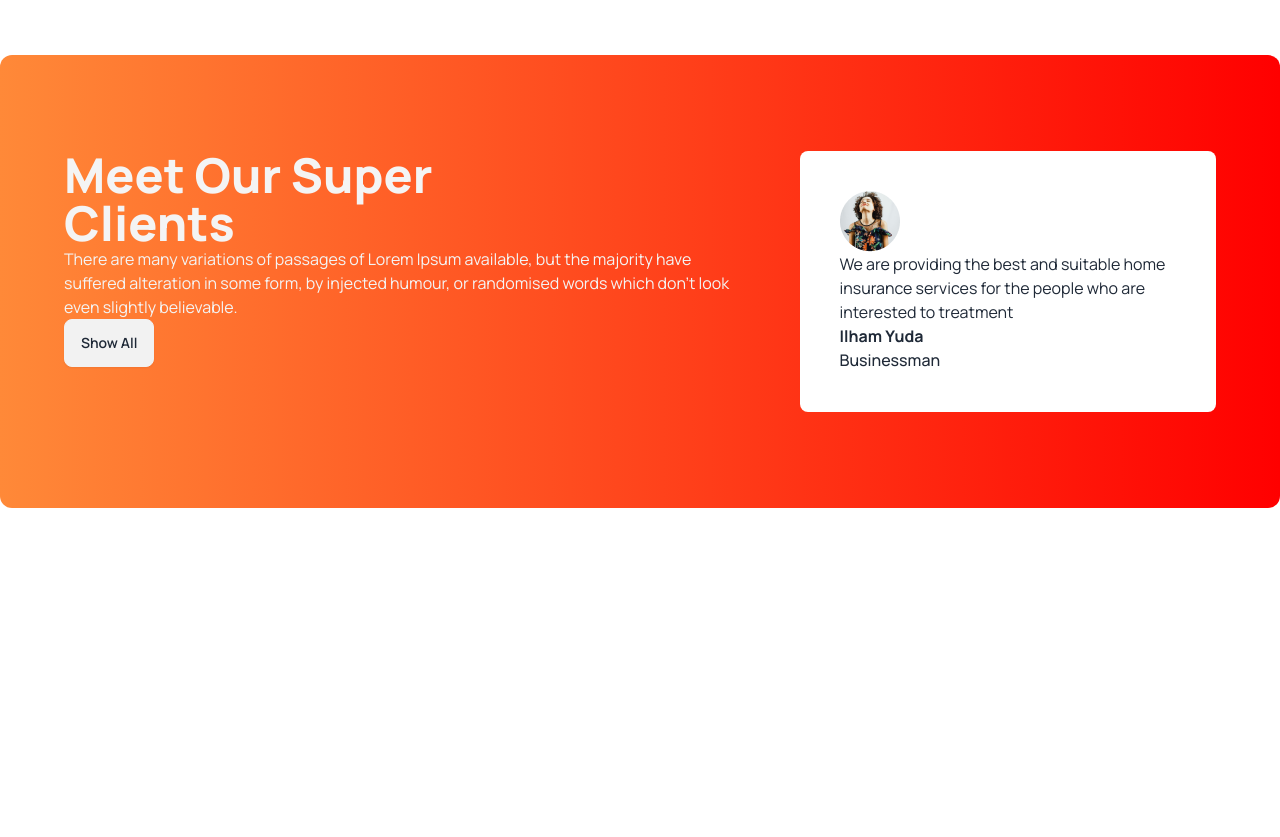
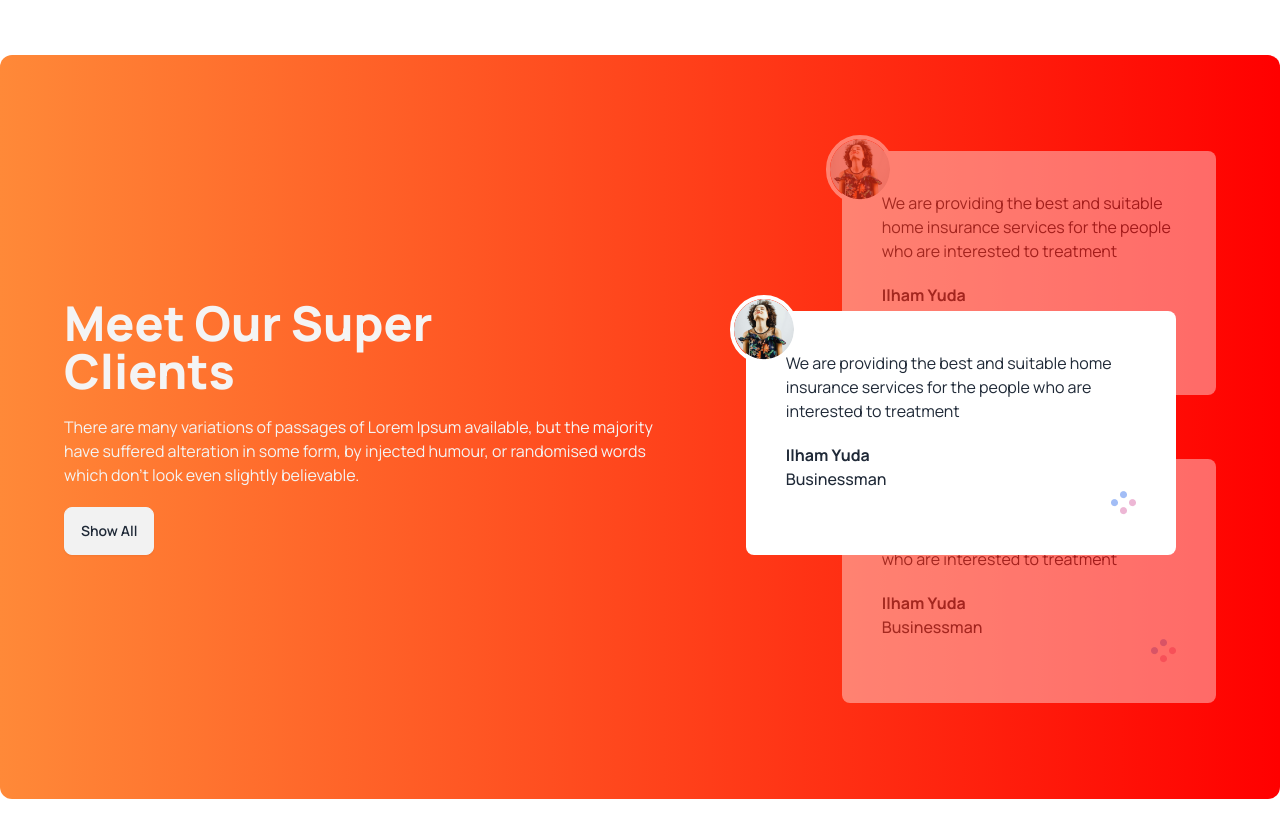
Before and after one commit to sezan10/tea-house-project-with-daisyui, a plain HTML site: page index.html in a window 1280 px wide. Shown: the part 1740-2577 px from the top of the page. Before the commit the page ends 2344 px from the top, so only its background shows below. Drawn offline with nearby package versions, Linux system fonts and the light colour scheme.

Commit message:
finished the review section

```diff
--- a/index.html
+++ b/index.html
@@ -179,29 +179,75 @@
       <section
         class="my-24 flex flex-col lg:flex-row gap-12 rounded-xl bg-gradient-to-r from-[#FF8938] to-[#F00] opacity-100 px-16 py-24"
       >
-        <div>
+        <div class="flex items-center lg:pr-28">
+          <div class="space-y-5">
             <h2 class="text-5xl font-extrabold text-[#F4F4F4]">
               Meet Our Super <br />
               Clients
             </h2>
             <p class="text-[#F4F4F4]">
-            There are many variations of passages of Lorem Ipsum available, but
-            the majority have suffered alteration in some form, by injected
-            humour, or randomised words which don't look even slightly
-            believable.
+              There are many variations of passages of Lorem Ipsum available,
+              but the majority have suffered alteration in some form, by
+              injected humour, or randomised words which don't look even
+              slightly believable.
             </p>
             <button class="btn">Show All</button>
           </div>
-        <div>
-          <!-- review -->
-          <div class="p-10 rounded-lg bg-white">
-            <img src="images/client.png" alt="" />
+        </div>
+        <!-- revies container -->
+        <div class="relative">
+          <!-- next review -->
+          <div class="relative z-10 mb-16 opacity-40 p-10 rounded-lg bg-white">
+            <img
+              class="absolute -left-4 -top-4 border-4 border-white rounded-full"
+              src="images/client.png"
+              alt=""
+            />
             <p>
               We are providing the best and suitable home insurance services for
               the people who are interested to treatment
             </p>
-            <h4 class="font-bold">Ilham Yuda</h4>
+            <h4 class="font-bold mt-5">Ilham Yuda</h4>
             <p class="font-medium">Businessman</p>
+            <div class="flex justify-end">
+              <img src="images/circles.png" alt="" />
+            </div>
+          </div>
+          <!-- current review -->
+          <div
+            class="absolute z-20 p-10 top-40 lg:-left-24 lg:w-[430px] rounded-lg bg-white"
+          >
+            <img
+              class="absolute -left-4 -top-4 border-4 border-white rounded-full"
+              src="images/client.png"
+              alt=""
+            />
+            <p>
+              We are providing the best and suitable home insurance services for
+              the people who are interested to treatment
+            </p>
+            <h4 class="font-bold mt-5">Ilham Yuda</h4>
+            <p class="font-medium">Businessman</p>
+            <div class="flex justify-end">
+              <img src="images/circles.png" alt="" />
+            </div>
+          </div>
+          <!-- previous review -->
+          <div class="relative z-10 opacity-40 p-10 rounded-lg bg-white">
+            <img
+              class="absolute -left-4 -top-4 border-4 border-white rounded-full"
+              src="images/client.png"
+              alt=""
+            />
+            <p>
+              We are providing the best and suitable home insurance services for
+              the people who are interested to treatment
+            </p>
+            <h4 class="font-bold mt-5">Ilham Yuda</h4>
+            <p class="font-medium">Businessman</p>
+            <div class="flex justify-end">
+              <img src="images/circles.png" alt="" />
+            </div>
           </div>
         </div>
       </section>
```
Lines whose indentation alone changed are shown as unchanged.
